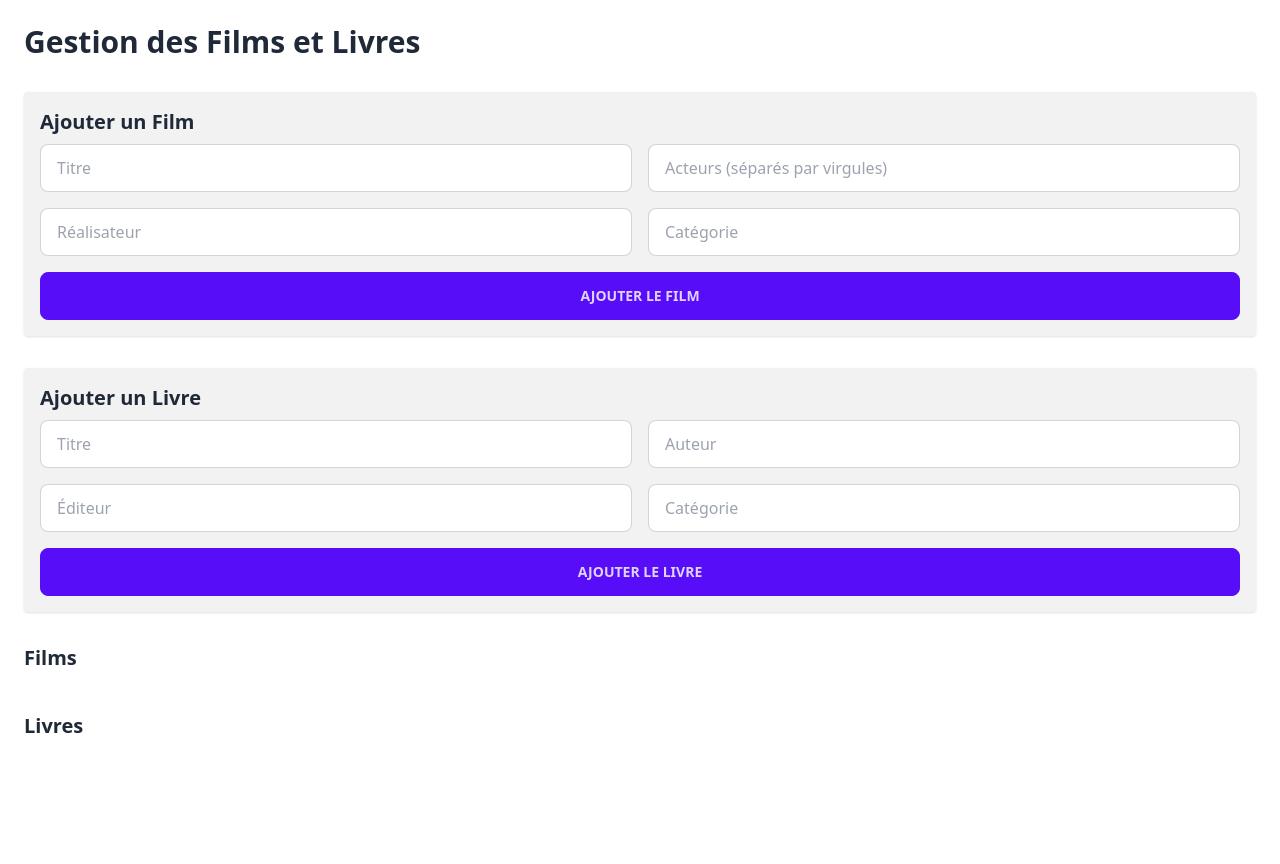
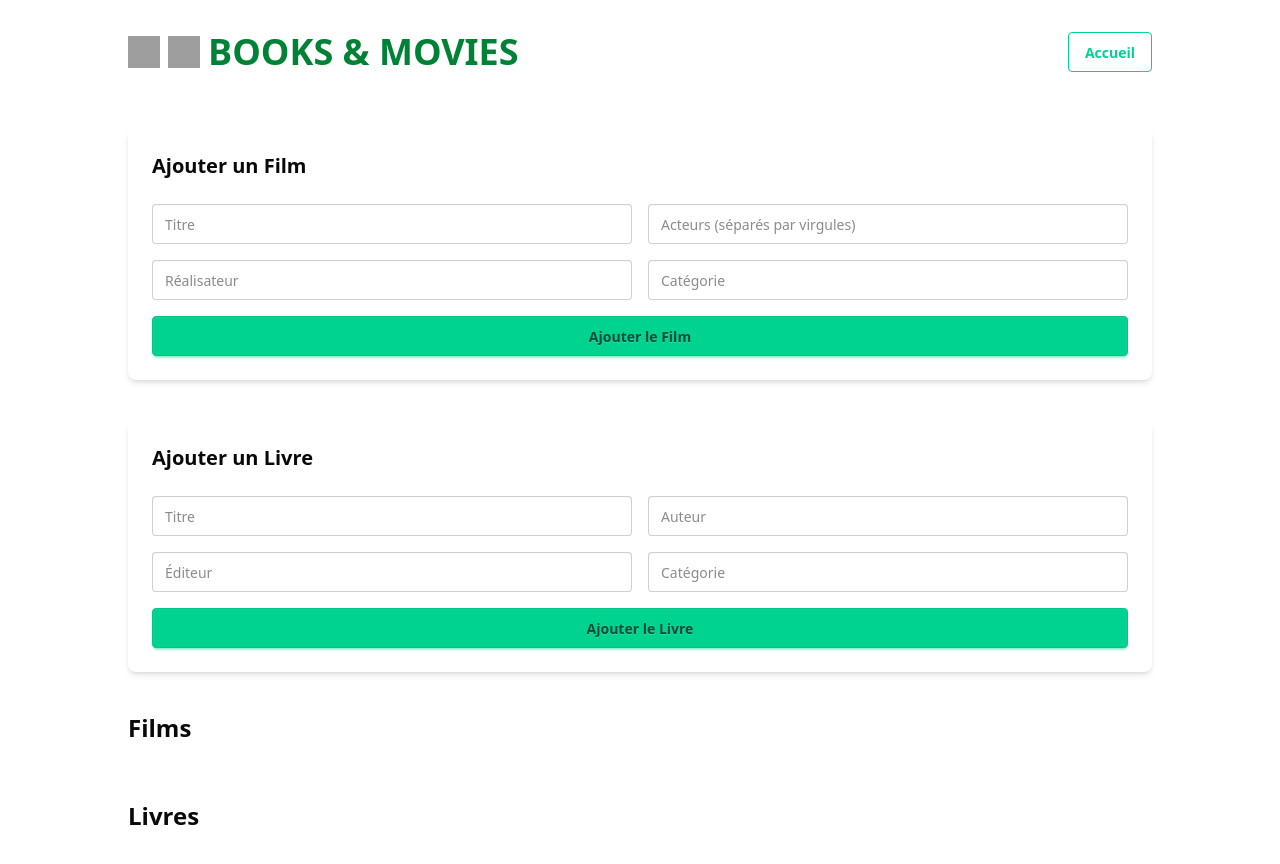
Before and after one commit to lefarmer01600/book_movie, a website: page public/html/adminpanel.html in a window 1280 px wide. Before the commit the page ends 800 px from the top, so only its background shows below. Drawn offline with nearby package versions, Linux system fonts and the light colour scheme; files that its build step writes are made by us from their sources; no server answers; grey boxes are pictures that could not be loaded.

Commit message:
Refactor: standardize model imports to use consistent casing for Movie and Book Enhance admin panel layout with improved structure and styling for forms and lists Update package-lock.json and .gitignore for new dependencies and configurations

```diff
--- a/public/html/adminpanel.html
+++ b/public/html/adminpanel.html
@@ -1,71 +1,91 @@
 <!DOCTYPE html>
-<html lang="fr">
+<html lang="fr" data-theme="light">
 
 <head>
   <meta charset="UTF-8" />
   <title>CRUD Films et Livres</title>
-  <script src="https://cdn.tailwindcss.com"></script>
-  <link href="https://cdn.jsdelivr.net/npm/daisyui@3.8.0/dist/full.css" rel="stylesheet" />
+  <link rel="stylesheet" href="../css/output.css">
 </head>
 
-<body class="bg-base-100 text-base-content p-6 space-y-8">
+<body class="bg-base-100 min-h-screen p-8 flex flex-col items-center">
 
-  <h1 class="text-3xl font-bold">Gestion des Films et Livres</h1>
+  <!-- HEADER -->
+  <div class="w-full max-w-5xl flex flex-col items-center mb-10">
+    <div class="flex items-center justify-between w-full mb-4">
+      <div class="flex items-center gap-2">
+        <img src="https://img.icons8.com/ios/50/book.png" class="w-8 h-8" />
+        <img src="https://img.icons8.com/ios/50/movie-projector.png" class="w-8 h-8" />
+        <h1 class="text-4xl font-bold text-green-700">BOOKS & MOVIES</h1>
+      </div>
+      <!-- Bouton Accueil -->
+      <a href="/" class="btn btn-outline btn-success">Accueil</a>
+    </div>
+  </div>
 
-  <!-- Formulaire Film -->
-  <div class="bg-base-200 p-4 rounded shadow space-y-2">
-    <h2 class="text-xl font-semibold">Ajouter un Film</h2>
-    <form id="addMovieForm" class="grid grid-cols-2 gap-4">
-      <input type="text" id="movieTitle" placeholder="Titre" class="input input-bordered" required />
-      <input type="text" id="movieActors" placeholder="Acteurs (séparés par virgules)" class="input input-bordered"
+  <!-- CONTENU PRINCIPAL -->
+  <main class="w-full max-w-5xl space-y-10">
+
+    <!-- FORMULAIRE FILM -->
+    <div class="card bg-white shadow-md">
+      <div class="card-body">
+        <h2 class="card-title text-xl text-neutral">Ajouter un Film</h2>
+        <form id="addMovieForm" class="grid grid-cols-1 md:grid-cols-2 gap-4 mt-4">
+          <input type="text" id="movieTitle" placeholder="Titre" class="input input-bordered w-full" required />
+          <input type="text" id="movieActors" placeholder="Acteurs (séparés par virgules)"
+            class="input input-bordered w-full" required />
+          <input type="text" id="movieDirector" placeholder="Réalisateur" class="input input-bordered w-full"
             required />
-      <input type="text" id="movieDirector" placeholder="Réalisateur" class="input input-bordered" required />
-      <input type="text" id="movieCategory" placeholder="Catégorie" class="input input-bordered" required />
-      <div class="col-span-2">
-        <button type="submit" class="btn btn-primary w-full">Ajouter le Film</button>
+          <input type="text" id="movieCategory" placeholder="Catégorie" class="input input-bordered w-full" required />
+          <div class="col-span-1 md:col-span-2">
+            <button type="submit" class="btn btn-success w-full">Ajouter le Film</button>
           </div>
         </form>
       </div>
+    </div>
 
-  <!-- Formulaire Livre -->
-  <div class="bg-base-200 p-4 rounded shadow space-y-2">
-    <h2 class="text-xl font-semibold">Ajouter un Livre</h2>
-    <form id="addBookForm" class="grid grid-cols-2 gap-4">
-      <input type="text" id="bookTitle" placeholder="Titre" class="input input-bordered" required />
-      <input type="text" id="bookAuthor" placeholder="Auteur" class="input input-bordered" required />
-      <input type="text" id="bookPublisher" placeholder="Éditeur" class="input input-bordered" required />
-      <input type="text" id="bookCategory" placeholder="Catégorie" class="input input-bordered" required />
-      <div class="col-span-2">
-        <button type="submit" class="btn btn-primary w-full">Ajouter le Livre</button>
+    <!-- FORMULAIRE LIVRE -->
+    <div class="card bg-white shadow-md">
+      <div class="card-body">
+        <h2 class="card-title text-xl text-neutral">Ajouter un Livre</h2>
+        <form id="addBookForm" class="grid grid-cols-1 md:grid-cols-2 gap-4 mt-4">
+          <input type="text" id="bookTitle" placeholder="Titre" class="input input-bordered w-full" required />
+          <input type="text" id="bookAuthor" placeholder="Auteur" class="input input-bordered w-full" required />
+          <input type="text" id="bookPublisher" placeholder="Éditeur" class="input input-bordered w-full" required />
+          <input type="text" id="bookCategory" placeholder="Catégorie" class="input input-bordered w-full" required />
+          <div class="col-span-1 md:col-span-2">
+            <button type="submit" class="btn btn-success w-full">Ajouter le Livre</button>
           </div>
         </form>
       </div>
+    </div>
 
-  <!-- Liste des Films -->
+    <!-- LISTE DES FILMS -->
     <div>
-    <h2 class="text-xl font-semibold mb-2">Films</h2>
+      <h2 class="text-2xl font-semibold mb-4 text-neutral">Films</h2>
       <div id="movieList" class="grid gap-4"></div>
     </div>
 
-  <!-- Liste des Livres -->
+    <!-- LISTE DES LIVRES -->
     <div>
-    <h2 class="text-xl font-semibold mb-2">Livres</h2>
+      <h2 class="text-2xl font-semibold mb-4 text-neutral">Livres</h2>
       <div id="bookList" class="grid gap-4"></div>
     </div>
 
-  <!-- Modal de modification -->
+  </main>
+
+  <!-- MODAL DE MODIFICATION -->
   <input type="checkbox" id="editModal" class="modal-toggle" />
   <div class="modal">
     <div class="modal-box w-full max-w-2xl">
       <h3 class="font-bold text-lg" id="editModalTitle">Modifier</h3>
-      <form id="editForm" class="grid grid-cols-2 gap-4 mt-4">
+      <form id="editForm" class="grid grid-cols-1 md:grid-cols-2 gap-4 mt-4">
         <input type="hidden" id="editId" />
         <input type="text" id="editTitle" placeholder="Titre" class="input input-bordered" required />
         <input type="text" id="editField1" placeholder="Auteur / Réalisateur" class="input input-bordered" required />
-        <input type="text" id="editField2" placeholder="Éditeur / Acteurs (virgules)" class="input input-bordered" />
+        <input type="text" id="editField2" placeholder="Éditeur / Acteurs" class="input input-bordered" />
         <input type="text" id="editCategory" placeholder="Catégorie" class="input input-bordered" required />
         <input type="hidden" id="editType" />
-        <div class="col-span-2 flex justify-end">
+        <div class="col-span-1 md:col-span-2 flex justify-end">
           <button type="submit" class="btn btn-primary">Enregistrer</button>
         </div>
       </form>
@@ -75,9 +95,11 @@
     </div>
   </div>
 
+  <!-- TOAST -->
+  <div class="toast toast-end z-50" id="toastContainer"></div>
+
+  <!-- JS -->
   <script src="/js/crudmoviebook.js"></script>
-
-  <div class="toast toast-end z-50" id="toastContainer"></div>
 </body>
 
 </html>
--- a/server.js
+++ b/server.js
@@ -1,8 +1,8 @@
 const express = require('express');
 const path = require('path');
 const mongoose = require('mongoose');
-const Movie = require("./src/model/movie");
-const Book = require("./src/model/book");
+const Movie = require("./src/model/Movie");
+const Book = require("./src/model/Book");
 const bookRoutes = require('./src/routes/books');
 const movieRoutes = require('./src/routes/movies');
 
--- a/src/controllers/bookController.js
+++ b/src/controllers/bookController.js
@@ -1,4 +1,4 @@
-const Book = require('../model/book');
+const Book = require('../model/Book');
 
 exports.getAllBooks = async (req, res) => {
   const books = await Book.find();
--- a/src/controllers/movieController.js
+++ b/src/controllers/movieController.js
@@ -1,4 +1,4 @@
-const Movie = require('../model/movie');
+const Movie = require('../model/Movie');
 
 exports.getAllMovies = async (req, res) => {
   const movies = await Movie.find();
```
Also changed, not shown: 2 other files. Lines whose indentation alone changed are shown as unchanged.
